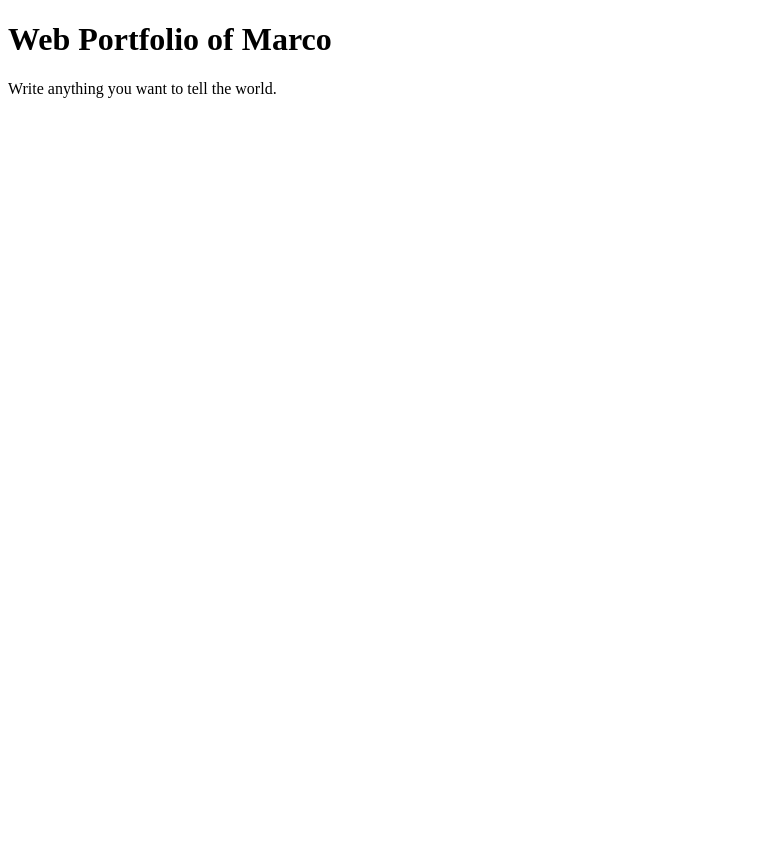
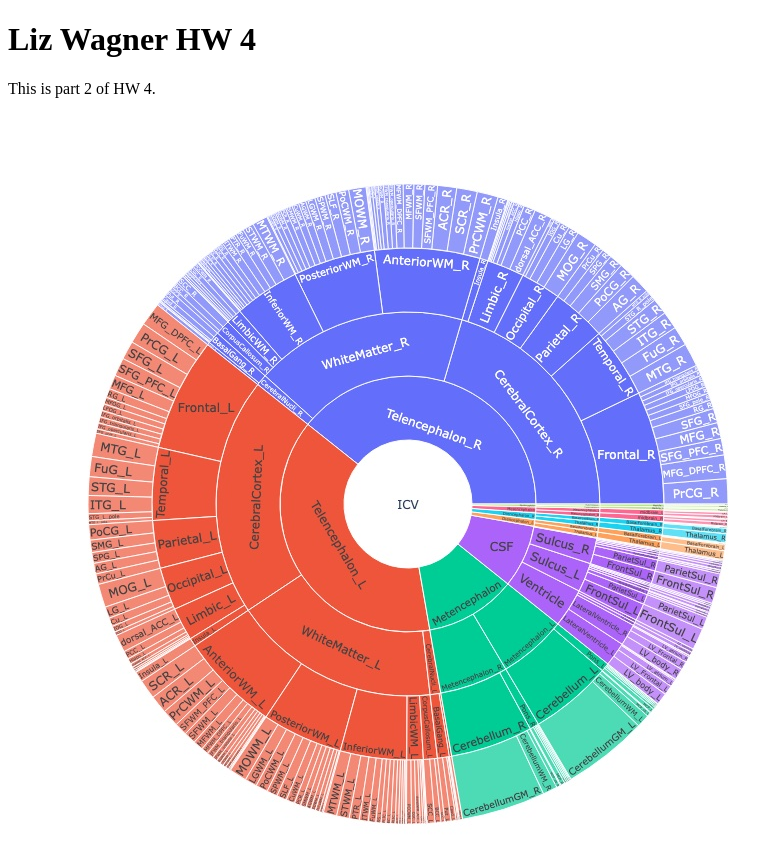
Before and after one commit to elizwagner/datascience1_hw4, a plain HTML site: page index.html in a window 1280 px wide. Shown: the whole page, without its empty margins (0-783 px from the left). Before the commit the page ends 800 px from the top, so only its background shows below. Drawn offline with Linux system fonts and the light colour scheme.

Commit message:
commit 4

```diff
--- a/index.html
+++ b/index.html
@@ -2,10 +2,11 @@
 <html>
   <head>
     <meta charset="utf-8">
-    <title>Web Portfolio of Marco</title>
+    <title>Liz Wagner HW 4</title>
   </head>
   <body>
-    <h1>Web Portfolio of Marco</h1>
-    <p>Write anything you want to tell the world.</p>
+    <h1>Liz Wagner HW 4</h1>
+    <p>This is part 2 of HW 4.</p>
+    <img src="newplot.jpg" alt="Image created in HW4 part 2">
   </body>
 </html>
```
Also changed, not shown: newplot.jpg (added).
